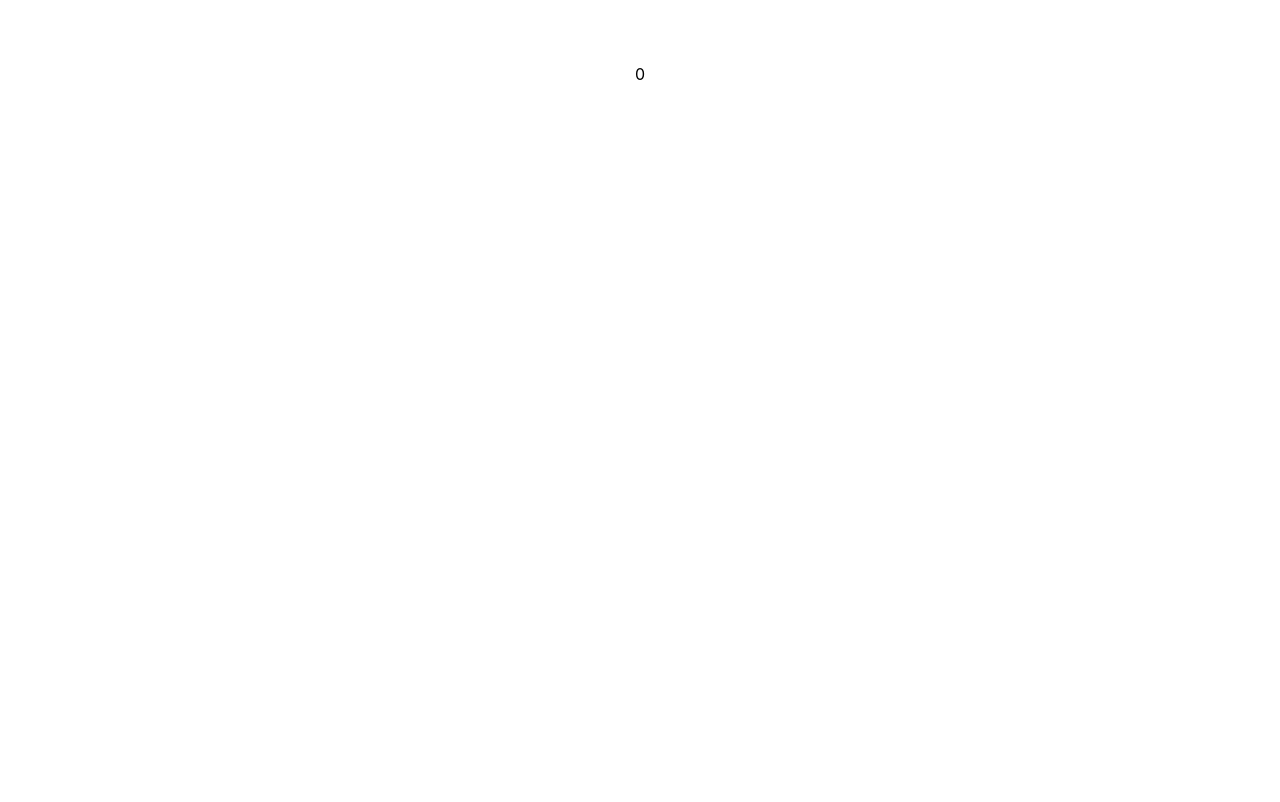
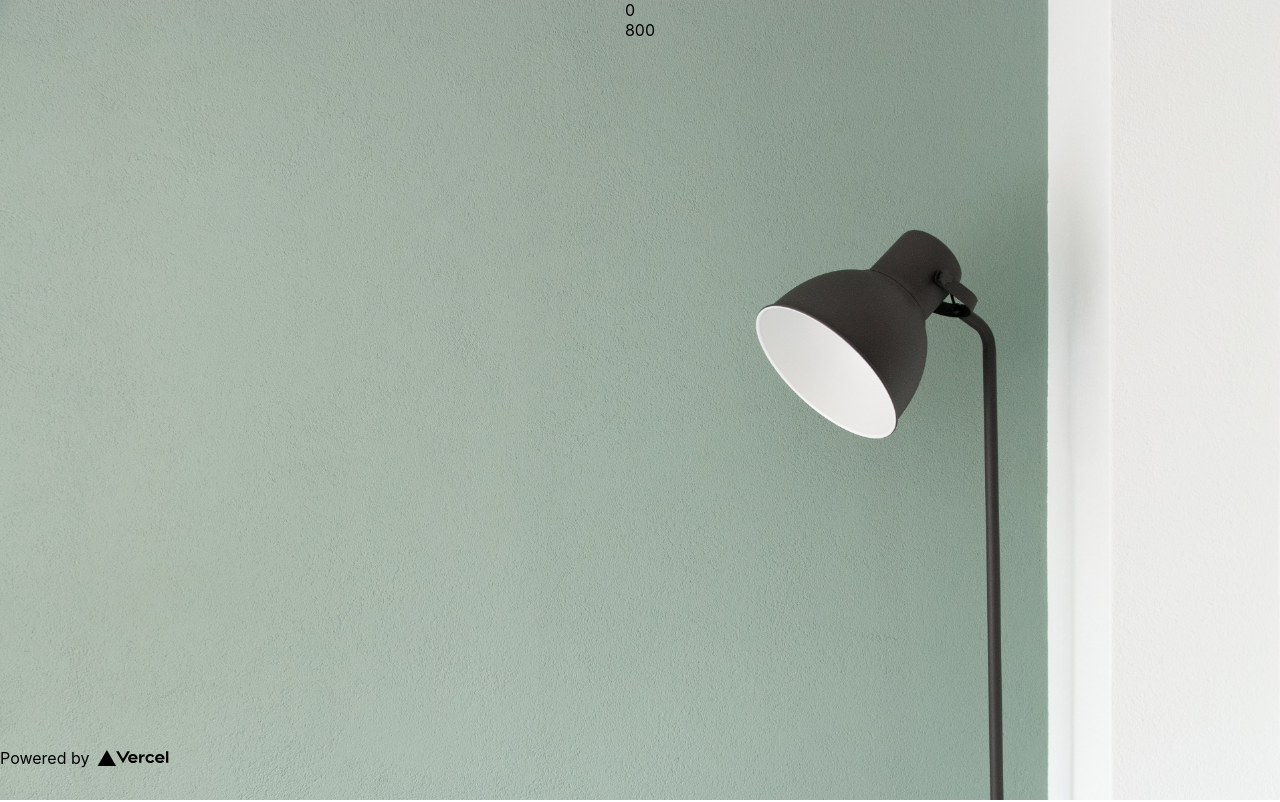
Before and after one commit to ShintaroaSuzuki/parallax-sample, a Next.js app: page / in a window 1280 px wide. Shown: the top 802 px of the page. Built offline with nearby package versions, Linux system fonts and the light colour scheme.

Commit message:
reveal image

```diff
--- a/pages/index.tsx
+++ b/pages/index.tsx
@@ -4,17 +4,36 @@ import Image from 'next/image'
 import { useEffect, useState } from 'react'
 import styles from '../styles/Home.module.css'
 
+const ImageContainer = (props) => {
+  return <div style={{ position: 'fixed', top: 0, height: 796 }}>{props.children}</div>
+}
+
+
+
 const Home: NextPage = () => {
   const [ scrollY, setScrollY ] = useState(0)
+  const [ windowHeight, setWindowHeight ] = useState(0)
+  const [ windowWidth, setWindowWidth ] = useState(0)
+  const [ imageHeight, setImageHeight ] = useState(0)
 
   function handleScroll(): void {
     setScrollY(window.scrollY);
   }
 
+  function handleResize(): void {
+      setWindowHeight(window.innerHeight);
+      setWindowWidth(window.innerWidth)
+    }
+
   useEffect(() => {
       document.addEventListener('scroll', handleScroll, {
           passive: true
         })
+      window.addEventListener('resize', handleResize, {
+          passive: true
+        })
+
+      handleResize()
     }, [])
 
   return (
@@ -25,9 +44,17 @@ const Home: NextPage = () => {
         <link rel="icon" href="/favicon.ico" />
       </Head>
       <main className={styles.main}>
-        <div style={{height: 2000}}>{scrollY}</div>
+        <div style={{height: 2000, display: 'flex', flexDirection: 'column', zIndex: 1}}>
+          <text>{scrollY}</text>
+          <text>{windowHeight}</text>
+        </div>
+        <ImageContainer>
+          <Image src="/david-van-dijk-3LTht2nxd34-unsplash.jpg" height={windowHeight} width={windowWidth} objectFit='cover' objectPosition="center top" alt="background"/>
+        </ImageContainer>
+        <ImageContainer>
+          <Image src="/sebastian-svenson-d2w-_1LJioQ-unsplash.jpg" height={Math.min(scrollY, windowHeight)} width={windowWidth} objectFit='cover' objectPosition="center top" alt="background"/>
+        </ImageContainer>
       </main>
-
       <footer className={styles.footer}>
         <a
           href="https://vercel.com?utm_source=create-next-app&utm_medium=default-template&utm_campaign=create-next-app"
--- a/styles/Home.module.css
+++ b/styles/Home.module.css
@@ -1,10 +1,10 @@
 .container {
-  padding: 0 2rem;
+  padding: 0;
 }
 
 .main {
   min-height: 100vh;
-  padding: 4rem 0;
+  padding: 0;
   flex: 1;
   display: flex;
   flex-direction: column;
@@ -13,12 +13,9 @@
 }
 
 .footer {
-  display: flex;
-  flex: 1;
+  position: absolute;
+  bottom: 0;
   padding: 2rem 0;
-  border-top: 1px solid #eaeaea;
-  justify-content: center;
-  align-items: center;
 }
 
 .footer a {
```
